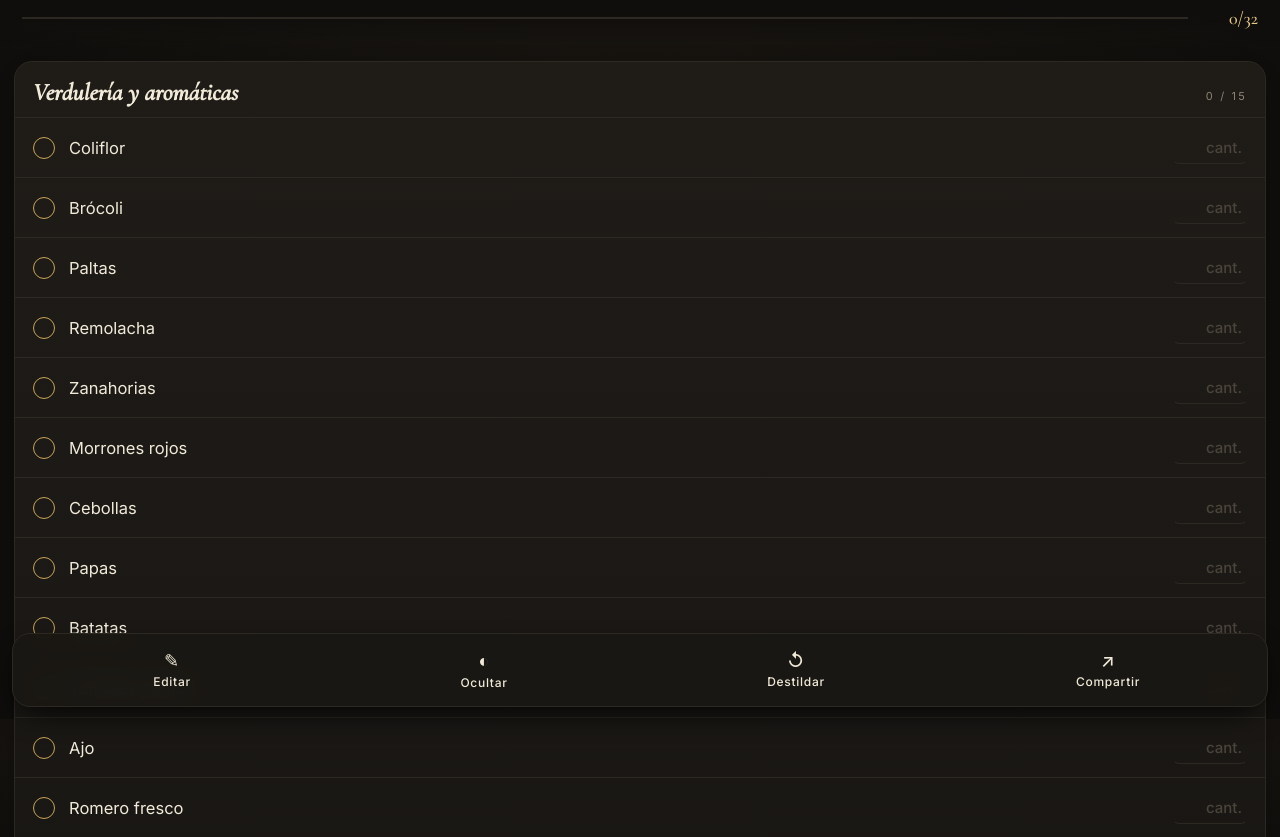
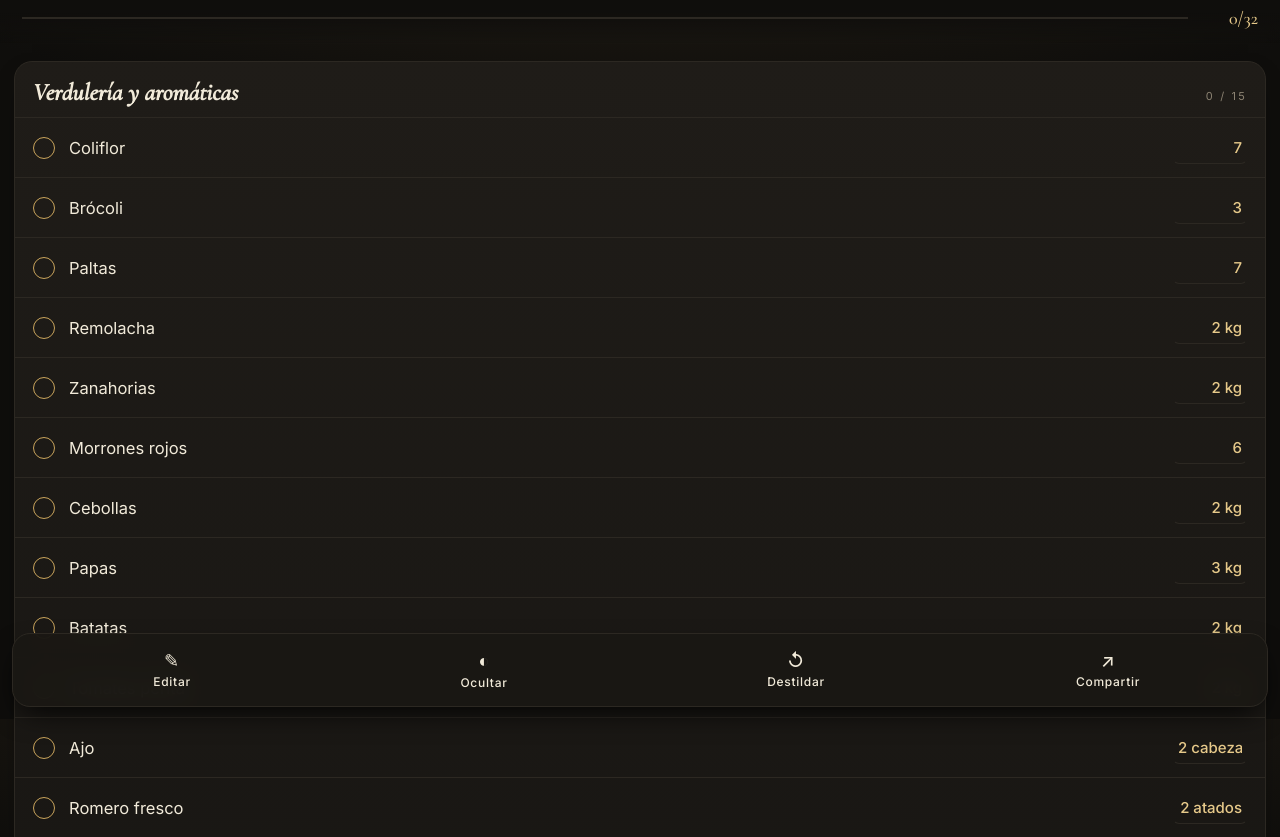
Before and after one commit to tomasjuarez021-debug/rutina-andrea, a plain HTML site: page lista-compras.html in a window 1280 px wide. Shown: the part 81-918 px from the top of the page. Drawn offline with nearby package versions, Linux system fonts and the light colour scheme.

Commit message:
Cantidades sugeridas para 7 personas
Co-Authored-By: Claude Opus 5.5 <noreply@anthropic.com>
Claude-Session: https://claude.ai/code/session_01RU647URhbeCjvfK7wypZfp

```diff
--- a/lista-compras.html
+++ b/lista-compras.html
@@ -104,9 +104,12 @@ const DEFAULT = [
   {cat:"Almacén", items:["Nachos sin TACC","Papas Lay's Rústicas","Aceitunas","Garbanzos","Salsa de soja","Mantequilla de maní","Miel","Aceite de oliva","Vinagre"]},
   {cat:"Lácteos y condimentos", items:["Manteca","Humo líquido o pimentón ahumado","Sal","Pimienta negra","Curry","Cúrcuma","Comino","Condimentos a elección"]}
 ];
+const QTY = {"Coliflor":"7","Brócoli":"3","Paltas":"7","Remolacha":"2 kg","Zanahorias":"2 kg","Morrones rojos":"6","Cebollas":"2 kg","Papas":"3 kg","Batatas":"2 kg","Tomates perita":"2 kg","Ajo":"2 cabezas","Romero fresco":"2 atados","Menta o albahaca":"2 atados","Limón":"6","Lima":"6",
+  "Nachos sin TACC":"1","Papas Lay's Rústicas":"1","Aceitunas":"1","Garbanzos":"1","Salsa de soja":"1","Mantequilla de maní":"1","Miel":"1","Aceite de oliva":"2 L","Vinagre":"1",
+  "Manteca":"2 × 200 g","Humo líquido o pimentón ahumado":"1","Sal":"1","Pimienta negra":"1","Curry":"1","Cúrcuma":"1","Comino":"1","Condimentos a elección":"1"};
 const KEY = "le-marche-v2";
 let uid = 0;
-const mk = (cats) => cats.map(c => ({id:++uid, cat:c.cat, items:c.items.map(n => ({id:++uid, name:n, done:false}))}));
+const mk = (cats) => cats.map(c => ({id:++uid, cat:c.cat, items:c.items.map(n => ({id:++uid, name:n, done:false, qty:QTY[n]||""}))}));
 
 let data;
 try { data = JSON.parse(localStorage.getItem(KEY)); } catch(e) {}
@@ -124,6 +127,13 @@ try {
     if (l) ["Curry","Cúrcuma","Comino"].forEach(n => { if (!has(l,n)) l.items.push({id:++uid,name:n,done:false}); });
   }
   localStorage.setItem(KEY+"-m","3");
+} catch(e) {}
+// Migración v4: cantidades sugeridas para 7 personas (sin pisar las cargadas)
+try {
+  if (localStorage.getItem(KEY+"-q") !== "4") {
+    data.forEach(c => c.items.forEach(i => { if (!i.qty && QTY[i.name]) i.qty = QTY[i.name]; }));
+    localStorage.setItem(KEY, JSON.stringify(data)); localStorage.setItem(KEY+"-q","4");
+  }
 } catch(e) {}
 const save = () => { try { localStorage.setItem(KEY, JSON.stringify(data)); } catch(e) {} };
 
```
